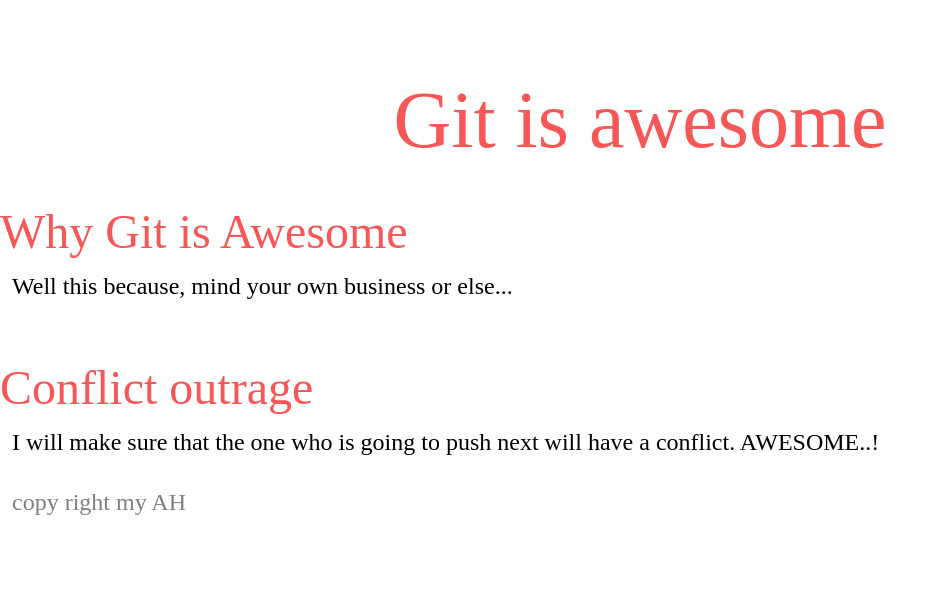
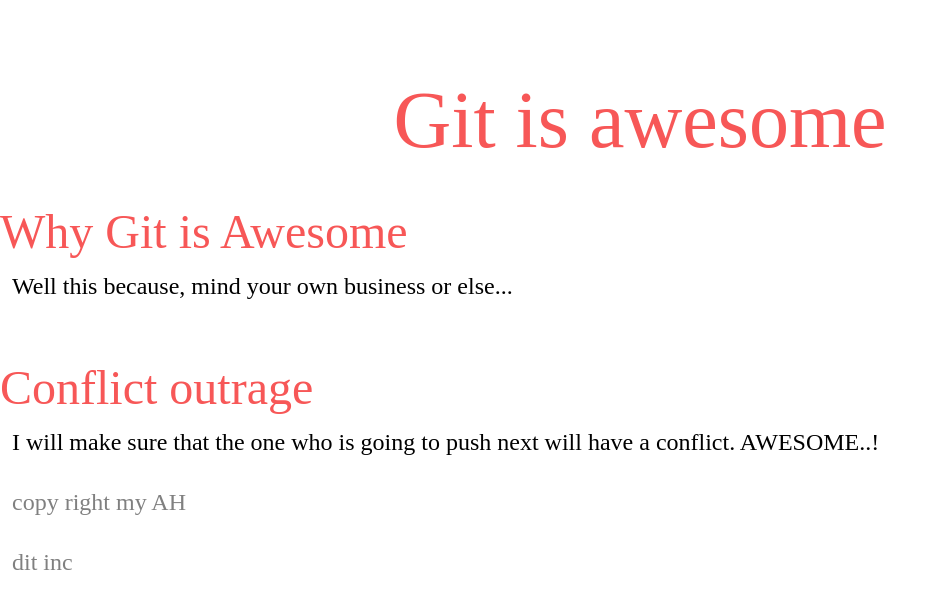
Before and after one commit to Omarzikry/Git, a plain HTML site: page index.html in a window 1280 px wide. Shown: the whole page, without its empty margins (0-947 px from the left). Drawn offline with nearby package versions, Linux system fonts and the light colour scheme.

Commit message:
this is awesome

```diff
--- a/index.html
+++ b/index.html
@@ -28,6 +28,7 @@
 
     <footer>
         <p>copy right my AH</p>
+        <p>dit inc</p>
     </footer>
 
 
```
